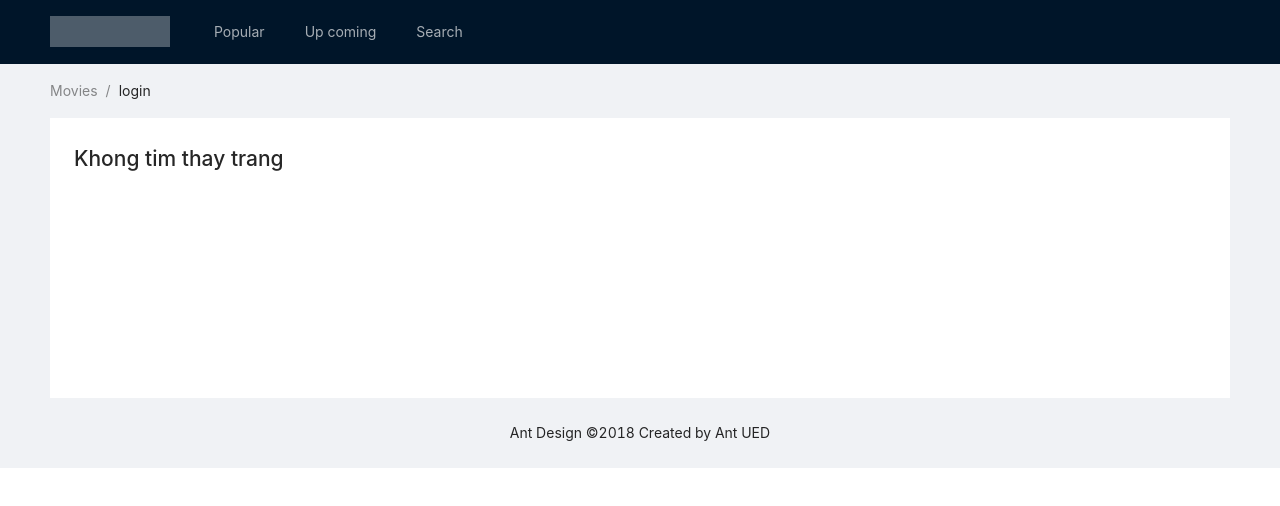
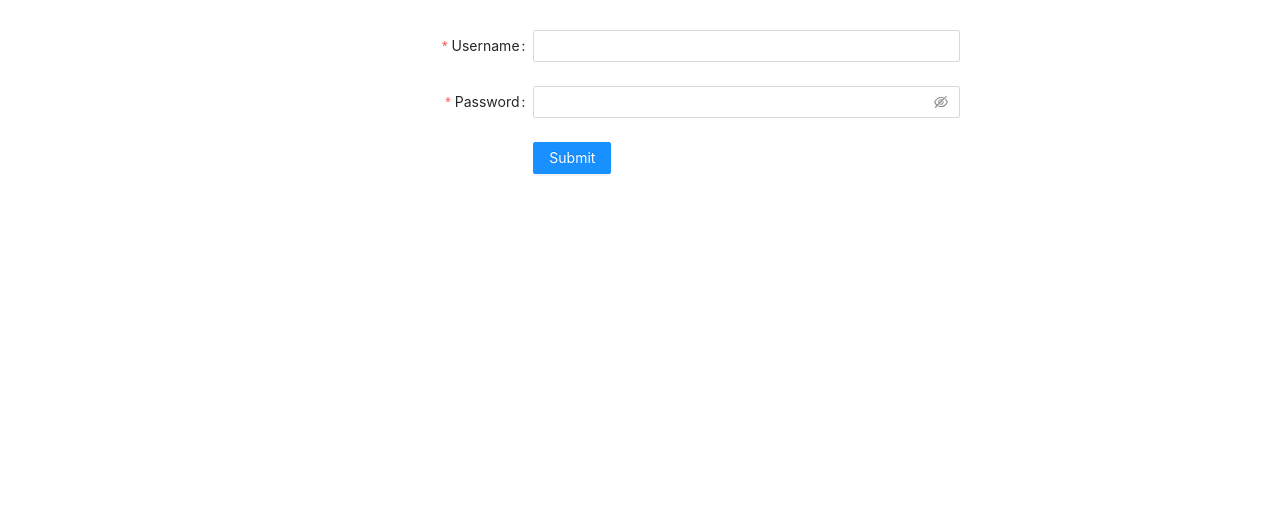
Before and after one commit to ThanhTrieu/react-app-2202, a React (Create React App) app: page /login in a window 1280 px wide. Shown: the top 506 px of the page. Built offline with nearby package versions, Linux system fonts and the light colour scheme.

Commit message:
update code

```diff
--- a/package.json
+++ b/package.json
@@ -9,6 +9,7 @@
     "@testing-library/user-event": "^13.5.0",
     "antd": "^4.20.5",
     "axios": "^0.27.2",
+    "jsonwebtoken": "^8.5.1",
     "prop-types": "^15.8.1",
     "react": "^18.0.0",
     "react-dom": "^18.0.0",
--- /dev/null
+++ b/src/movies/components/ProtectedLayout.js
@@ -0,0 +1,20 @@
+import { Navigate, useOutlet } from 'react-router-dom';
+import { useAuth } from '../hooks/useAuth';
+
+export const ProtectedLayout = ({children}) => {
+    const { user } = useAuth();
+    const outlet = useOutlet();
+
+    if(user === null){
+        return <Navigate to="/login" />
+    }
+
+    return (
+        <>
+            <>
+                {children}
+            </>
+            {outlet}
+        </>
+    )
+}
--- a/src/movies/components/partials/Header.js
+++ b/src/movies/components/partials/Header.js
@@ -1,17 +1,31 @@
 import React from 'react';
 import { Link, useLocation } from "react-router-dom";
-import { Layout, Menu } from 'antd';
+import { Layout, Menu, Button } from 'antd';
+import { useAuth } from '../../hooks/useAuth';
 
 const { Header } = Layout;
 
 const HeaderComponent = () => {
+    const { logout, user } = useAuth();
     let { pathname } = useLocation(); // lay ra duong dan link tren url
     // useLocation : la 1 hooks cua react router
-    const items = [
-        {label: <Link to="/">Popular</Link>, key: '/'},
-        {label: <Link to="/up-coming">Up coming</Link>, key: '/up-coming'},
-        {label: <Link to="/search">Search</Link>, key: '/search'}
-    ];
+    let items = [];
+    if(user === null){
+        items = [
+            {label: <Link to="/">Popular</Link>, key: '/'},
+            {label: <Link to="/up-coming">Up coming</Link>, key: '/up-coming'},
+            {label: <Link to="/search">Search</Link>, key: '/search'},
+            {label: <Link to="/login">Login</Link>, key: '/login'},
+        ];
+    } else {
+        items = [
+            {label: <Link to="/">Popular</Link>, key: '/'},
+            {label: <Link to="/up-coming">Up coming</Link>, key: '/up-coming'},
+            {label: <Link to="/search">Search</Link>, key: '/search'},
+            {label: <Button onClick={() => logout()}>Logout</Button>}
+        ];
+    }
+
     return (
         <Header>
             <div className="logo" />
--- /dev/null
+++ b/src/movies/const/index.js
@@ -0,0 +1 @@
+export const KEY_TOKEN = 'abc123ABC123';
--- /dev/null
+++ b/src/movies/hooks/useAuth.js
@@ -0,0 +1,38 @@
+import { createContext, useContext, useMemo } from 'react';
+import { useNavigate } from 'react-router-dom';
+import { useLocalStorage } from './useLocalStorage';
+import { apiLogin } from '../services/login';
+
+const AuthContext = createContext();
+
+export const AuthProvider  = ({ children }) => {
+    const [user, setUser] = useLocalStorage('user_movies', null);
+    const navigate = useNavigate();
+
+    const login = async (data) => {
+        const tokenUser = apiLogin.loginUser(data);
+        // lay token trong login - luu vao localStorage
+        setUser(tokenUser);
+        // quay vao trang nao do
+        navigate("/up-coming", { replace: true});
+    }
+    const logout = () => {
+        // xoa bo token trong localStorage
+        setUser(null);
+        // quay ve lai trang login
+        navigate("/login", { replace: true});
+    }
+
+    const value = useMemo(() => ({
+        user,
+        login,
+        logout
+    }), [user]);
+
+    return <AuthContext.Provider value={value}>{children}</AuthContext.Provider>
+}
+
+export const useAuth = () => {
+    // lay gia tri tu thang AuthProvider
+    return useContext(AuthContext)
+}
--- /dev/null
+++ b/src/movies/hooks/useLocalStorage.js
@@ -0,0 +1,34 @@
+import { useState } from 'react';
+
+// de xu ly du lieu voi localStorage tren trinh duyet
+export const useLocalStorage = (keyName, defaultValue) => {
+    const [storeValue, setStoreValue] = useState(() => {
+        try {
+            // lay ra gia tri trong localStorage neu da ton tai;
+            const value = window.localStorage.getItem(keyName);
+            if(value){
+                // chuyen nguoc tu string ve object
+                return JSON.parse(value);
+            } else {
+                // luu gia tri vao localStorage
+                // chi luu vao localStorage o dang string
+                // JSON.stringify chuyen object ve string de luu
+                window.localStorage.setItem(keyName, JSON.stringify(defaultValue));
+                return defaultValue;
+            }
+        } catch(err) {
+            return defaultValue;
+        }
+        // return value hoac return defaultValue : storeValue cua useState
+    });
+
+    const setValue = (newValue) => {
+        try {
+            window.localStorage.setItem(keyName, JSON.stringify(newValue));
+        } catch(error) {
+            console.log(error);
+        }
+        setStoreValue(newValue);
+    }
+    return [storeValue, setValue];
+}
--- /dev/null
+++ b/src/movies/pages/login/index.js
@@ -0,0 +1,76 @@
+import React from 'react';
+import { Row, Col, Button, Form, Input } from 'antd';
+import { useAuth } from '../../hooks/useAuth';
+
+const LoginPage = () => {
+    const { login } = useAuth(); // tu viet
+
+    const onFinish = (values) => {
+        //console.log('Success:', values);
+        login(values)
+    };
+
+    const onFinishFailed = (errorInfo) => {
+        console.log('Failed:', errorInfo);
+    };
+
+    return (
+        <Row style={{marginTop: '30px'}}>
+            <Col span={12} offset={6}>
+                <Form
+                    name="basic"
+                    labelCol={{
+                        span: 8,
+                    }}
+                    wrapperCol={{
+                        span: 16,
+                    }}
+                    initialValues={{
+                        remember: true,
+                    }}
+                    onFinish={onFinish}
+                    onFinishFailed={onFinishFailed}
+                    autoComplete="off"
+                    >
+                    <Form.Item
+                        label="Username"
+                        name="username"
+                        rules={[
+                        {
+                            required: true,
+                            message: 'Please input your username!',
+                        },
+                        ]}
+                    >
+                        <Input />
+                    </Form.Item>
+
+                    <Form.Item
+                        label="Password"
+                        name="password"
+                        rules={[
+                        {
+                            required: true,
+                            message: 'Please input your password!',
+                        },
+                        ]}
+                    >
+                        <Input.Password />
+                    </Form.Item>
+
+                    <Form.Item
+                        wrapperCol={{
+                        offset: 8,
+                        span: 16,
+                        }}
+                    >
+                        <Button type="primary" htmlType="submit">
+                            Submit
+                        </Button>
+                    </Form.Item>
+                </Form>
+            </Col>
+        </Row>
+    )
+}
+export default React.memo(LoginPage);
--- a/src/movies/routes/web-2.js
+++ b/src/movies/routes/web-2.js
@@ -4,25 +4,35 @@ import {
     Routes,
     Route,
 } from "react-router-dom";
+import { AuthProvider } from '../hooks/useAuth';
 import loadable from '@loadable/component'
 import NotFoundPage from '../pages/errors/404';
+import { ProtectedLayout } from '../components/ProtectedLayout';
 
 const PopularPage  = loadable(() => import('../pages/popular/index'));
 const UpComingPage = loadable(() => import('../pages/coming/index'));
 const SearchPage   = loadable(() => import('../pages/search/index'));
 const DetailPage   = loadable(() => import('../pages/detail/index'));
+const LoginPage    = loadable(() => import('../pages/login/index'));
 
 const RouteMovies = () => {
     return (
         <BrowserRouter>
+            <AuthProvider>
                 <Routes>
                     <Route path="/" element={<PopularPage/>} />
-                <Route path="/up-coming" element={<UpComingPage/>}/>
+                    <Route path="/up-coming" element={
+                        <ProtectedLayout>
+                            <UpComingPage/>
+                        </ProtectedLayout>
+                    }/>
                     <Route path="/search" element={<SearchPage/>}/>
                     <Route path="/:slug~:id" element={<DetailPage/>}/>
+                    <Route path="/login" element={<LoginPage/>} />
                     {/* not found page */}
                     <Route path="*" element={<NotFoundPage/>} />
                 </Routes>
+            </AuthProvider>
         </BrowserRouter>
     )
 }
--- /dev/null
+++ b/src/movies/services/login.js
@@ -0,0 +1,19 @@
+//import jwt from 'jsonwebtoken';
+//import { KEY_TOKEN } from '../const/index';
+
+const loginUser = ({ username, password }) => {
+    // do ko co api backend
+    // mh se gia lap luon
+    let token = null;
+    if(username === 'admin' && password === '123456789'){
+        // ma hoa token
+        //token = jwt.sign({ id: 1, username: username }, KEY_TOKEN, { algorithm: 'RS256'});
+        token = { id: 1, username: username };
+    }
+    // luu token vao localStorage tren trinh duyet
+    return token;
+}
+
+export const apiLogin = {
+    loginUser
+}
```
Also changed, not shown: 2 other files (tests, documents, lock files or other folders). Lines whose indentation alone changed are shown as unchanged.
